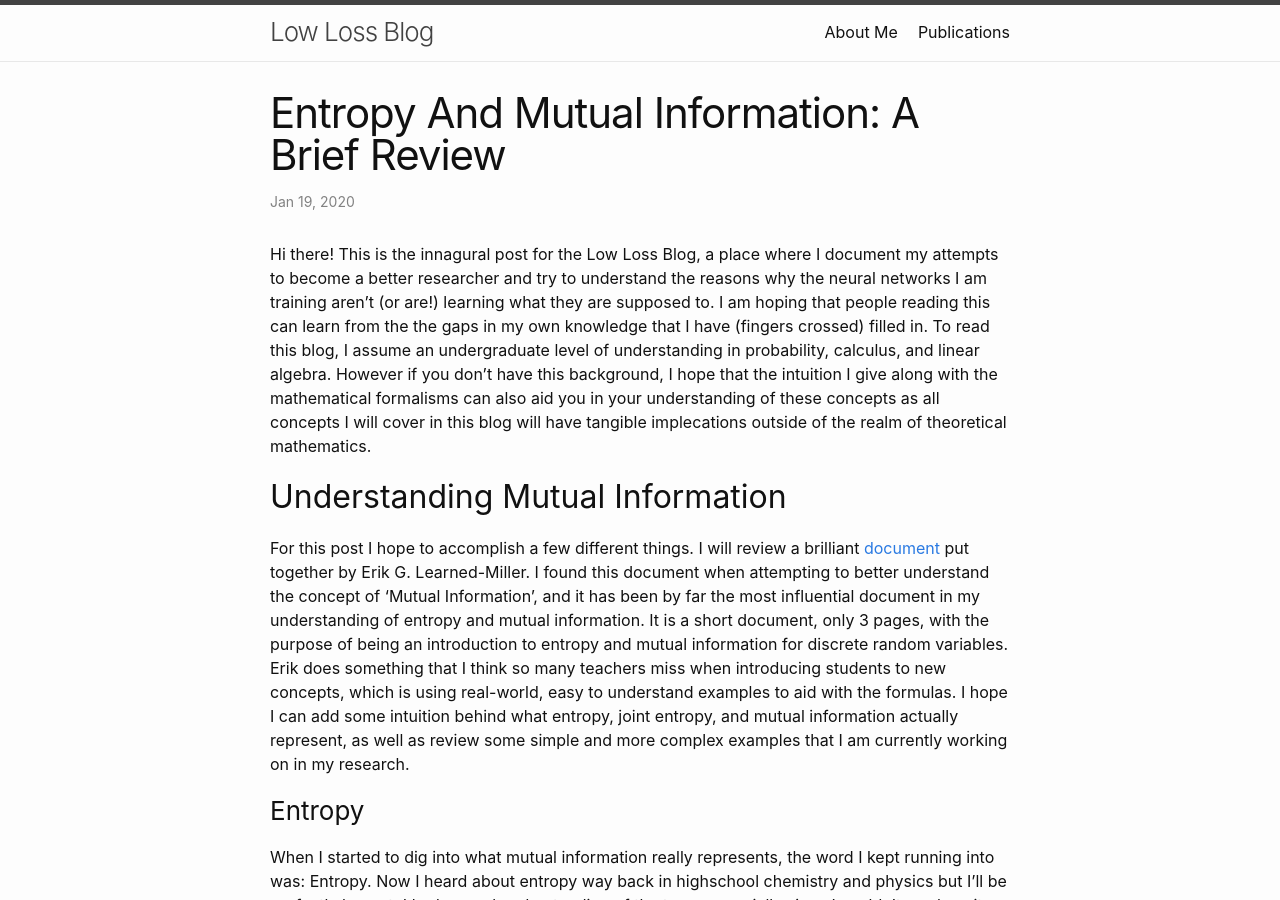
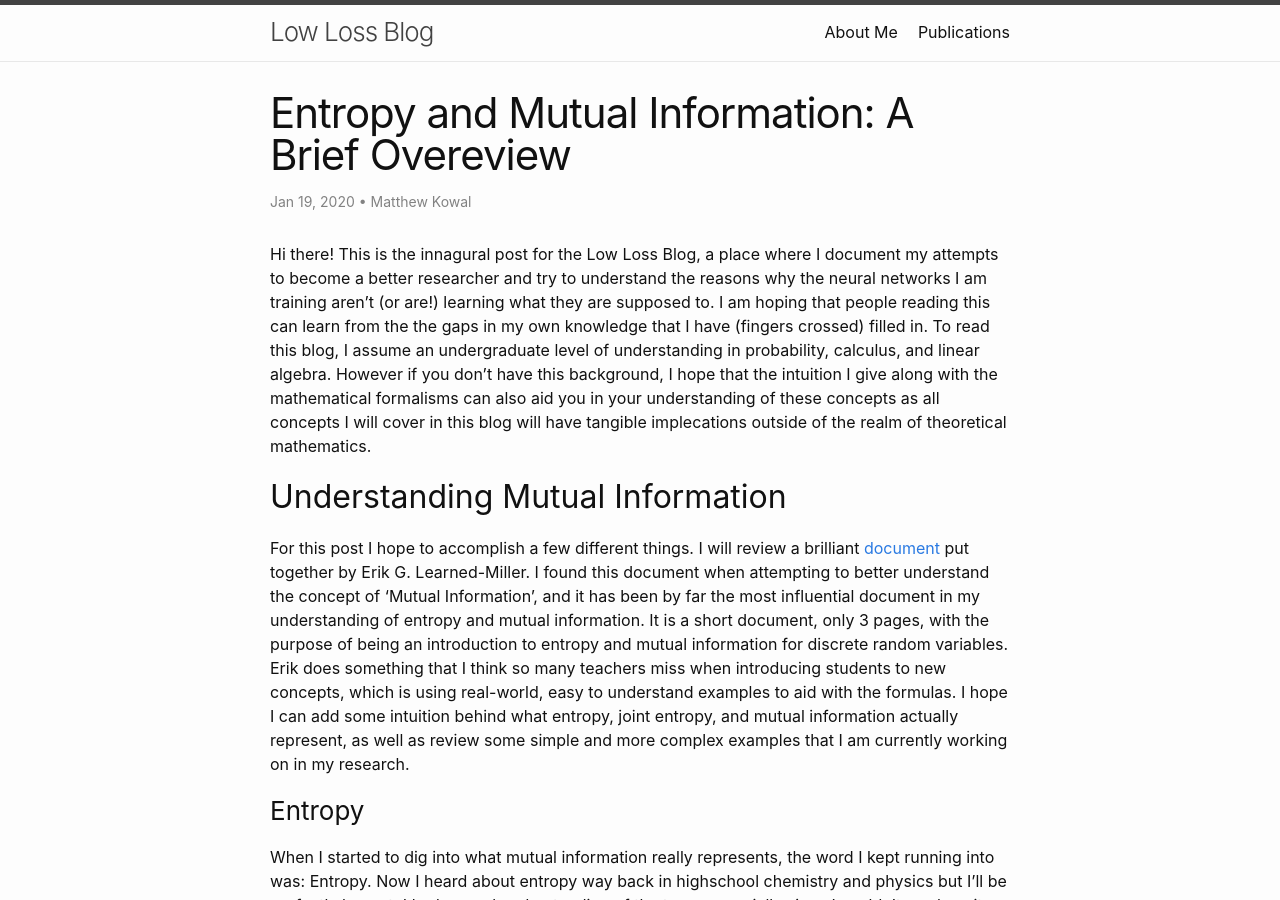
Before and after one commit to MKowal2/MKowal4.github.io, a Jekyll site: the page built from _posts/2020-01-19-Entropy-and-Mutual-Information:-A-Brief-Review.md, in a window 1280 px wide and 900 px high. Built offline with Jekyll 4.4.1, drawn with Linux system fonts in a browser that asks for light colours; our own code applies the rules of GitHub Pages for plain Markdown files.

Commit message:
Update 2020-01-19-Entropy-and-Mutual-Information:-A-Brief-Review.md

```diff
--- a/_posts/2020-01-19-Entropy-and-Mutual-Information:-A-Brief-Review.md
+++ b/_posts/2020-01-19-Entropy-and-Mutual-Information:-A-Brief-Review.md
@@ -1,3 +1,10 @@
+---
+layout: post
+title: "Entropy and Mutual Information: A Brief Overeview"
+author: "Matthew Kowal"
+meta: "Springfield"
+---
+
 Hi there! This is the innagural post for the Low Loss Blog, a place where I document my attempts to become a better researcher and try to understand the reasons why the neural networks I am training aren't (or are!) learning what they are supposed to. I am hoping that people reading this can learn from the the gaps in my own knowledge that I have (fingers crossed) filled in. To read this blog, I assume an undergraduate level of understanding in probability, calculus, and linear algebra. However if you don't have this background, I hope that the intuition I give along with the mathematical formalisms can also aid you in your understanding of these concepts as all concepts I will cover in this blog will have tangible implecations outside of the realm of theoretical mathematics.
 
 ## Understanding Mutual Information
```
